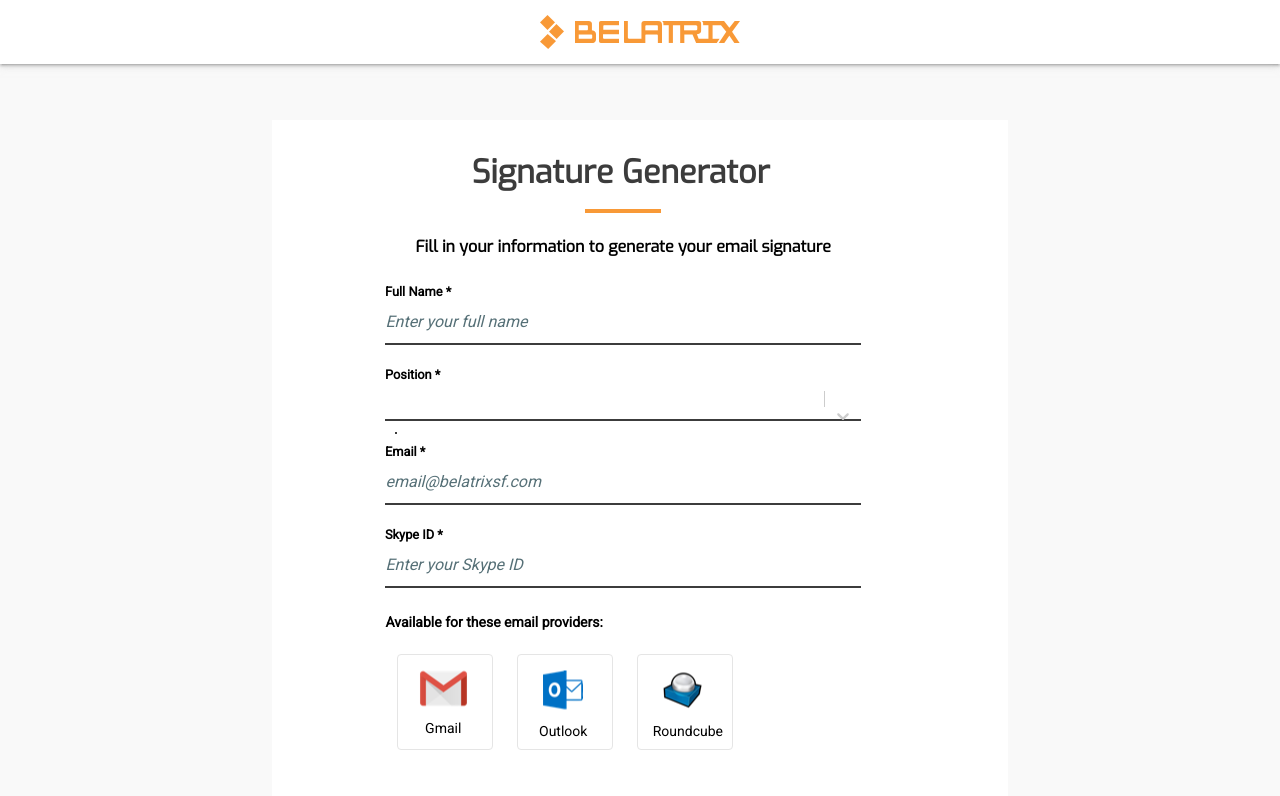
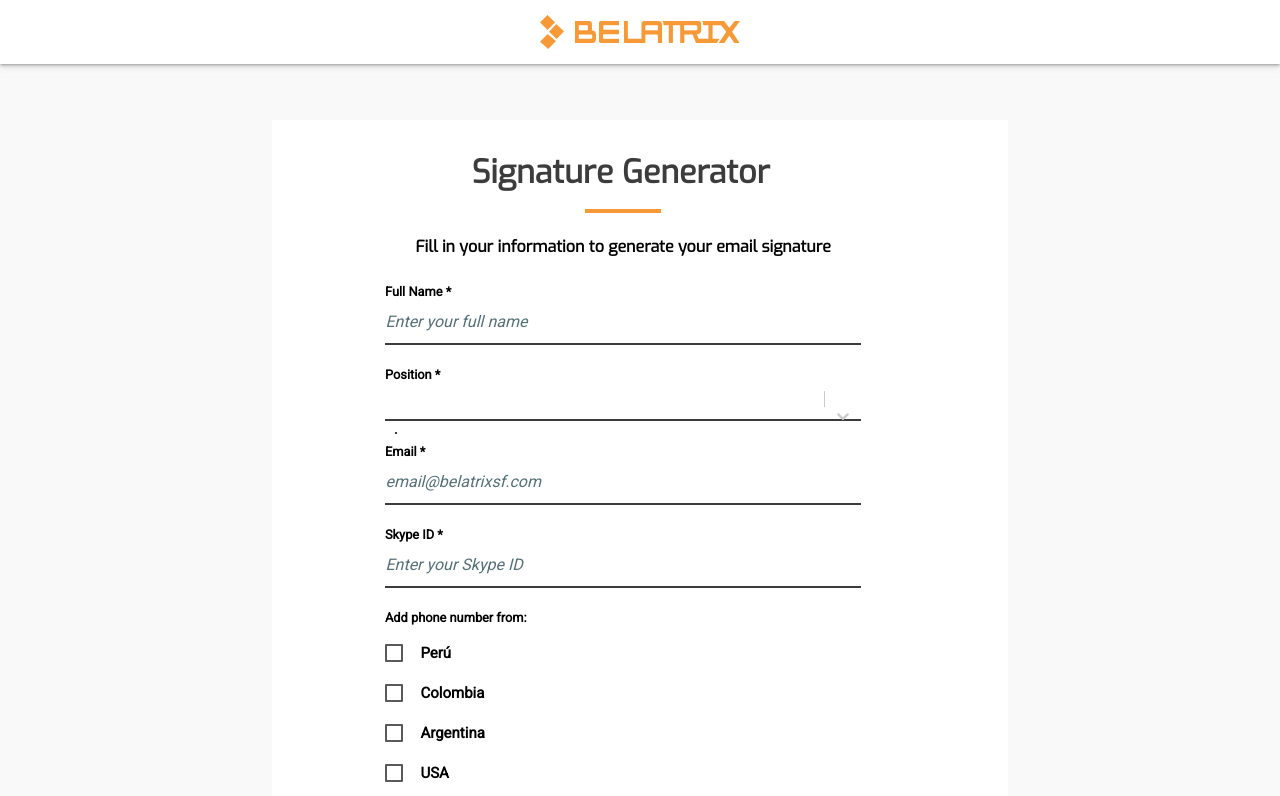
Before and after one commit to let1s3n/signature-generator, a React (Create React App) app: page / in a window 1280 px wide. Shown: the top 796 px of the page. Built offline with nearby package versions, Linux system fonts and the light colour scheme.

Commit message:
correction of the modal issue

```diff
--- a/src/App.css
+++ b/src/App.css
@@ -46,7 +46,7 @@ input.select-dropdown {
 
 .container {
   background-color: #fff;
-  height: 784px;
+  height: auto;
   width: 736px;
 }
 
--- a/src/Form.js
+++ b/src/Form.js
@@ -1,8 +1,10 @@
 import React from "react";
+import $ from "jquery";
 import "materialize-css";
 import "materialize-css/dist/css/materialize.min.css";
 import Select from "react-select";
 import CopyContentButton from "./CopyContentButton";
+import M from 'materialize-css'
 
 const options = [
   { value: "UX Designer", label: "UX Designer" },
@@ -20,6 +22,12 @@ const options = [
   { value: "Office Manager", label: "Office Manager" },
   { value: "RRHH", label: "RRHH" }
 ];
+/* const locationOptions = [
+  { value: "1111111111", label: "Perú" },
+  { value: "2222222222", label: "Colombia" },
+  { value: "3333333333", label: "Argentina" },
+  { value: "4444444444", label: "USA" }
+]; */
 
 export default class Form extends React.Component {
   constructor(props) {
@@ -27,18 +35,28 @@ export default class Form extends React.Component {
     this.state = {
       /* === To-Do : little hack to make placeholder prop work === */
       //value: '',
-      fullName: '',
-      position: { label: '', value: '' },
-      email: '',
-      title: '<b>Belatrix Software</b>',
-      skypeId: '',
-      emailService: ''
+      fullName: "",
+      position: { label: "", value: "" },
+      email: "",
+      title: "<b>Belatrix Software</b>",
+      skypeId: "",
+      emailService: "",
+      phoneNumbers:""
     };
   }
 
   handleSubmit = event => {
+
+    // Se llama después de que el navegador ya valida los required, etc...
     event.preventDefault();
-    const data = this.state;
+
+    const buttonMaterializeInstance = M.Modal.getInstance(this.modal.current)
+    const validoAdicional = true;
+    if (validoAdicional) {
+
+      buttonMaterializeInstance.open()
+    }
+    /* const data = this.state; */
   };
 
   handleInputChange = event => {
@@ -58,6 +76,16 @@ export default class Form extends React.Component {
     /* let obj ={value: position.value, label: position.label};
     this.setState({value: obj}); */
   };
+
+  toggleCheckbox = number =>{
+   console.log(number.value);
+
+   /* this.componentDidMount(){
+     $("#personalPhoneInput").show()
+    } */
+  };
+
+  modal = React.createRef()
 
   render() {
     const { fullName, position } = this.state;
@@ -106,40 +134,46 @@ export default class Form extends React.Component {
     };
 
     return (
-      <div className="row main">
-        <div className="title">
-          <h2 className="signature-generator">Signature Generator</h2>
+      <div className='row main'>
+        <div className='title'>
+          <h2 className='signature-generator'>Signature Generator</h2>
         </div>
-        <div className="divider"/>
-        <div id="subtitle" className="subtitle">
-          <h6 className="fill-in-your-informa">
+        <div className='divider' />
+        <div id='subtitle' className='subtitle'>
+          <h6 className='fill-in-your-informa'>
             Fill in your information to generate your email signature
           </h6>
         </div>
 
-        <form onSubmit={this.handleSubmit} className="col s12" id="myForm">
-          <div className="row input">
-            <div className="input-field col s12">
+        <form
+          id='myForm'
+          ref='form'
+          onSubmit={this.handleSubmit}
+          className='col s12'
+          id='myForm'
+        >
+          <div className='row input'>
+            <div className='input-field col s12'>
               <input
                 required
-                placeholder="Enter your full name"
-                id="full_name"
-                name="fullName"
-                type="text"
-                className="validate"
+                placeholder='Enter your full name'
+                id='full_name'
+                name='fullName'
+                type='text'
+                className='validate'
                 onChange={this.handleInputChange}
               />
-              <label className="active" htmlFor="first_name">
+              <label className='active' htmlFor='first_name'>
                 Full Name *
               </label>
             </div>
           </div>
-          <div className="row input">
-            <div className="input-field col s12">
+          <div className='row input'>
+            <div className='input-field col s12'>
               <Select
                 styles={colourStyles}
                 required
-                name="position"
+                name='position'
                 value={this.state.position}
                 onChange={this.handleChange}
                 options={options}
@@ -147,76 +181,117 @@ export default class Form extends React.Component {
                 //value={this.state.value}
               />
 
-              <label className="active" htmlFor="position" id="word">
+              <label className='active' htmlFor='position' id='word'>
                 Position *
               </label>
             </div>
           </div>
-          <div className="row input">
-            <div className="input-field col s12">
+          <div className='row input'>
+            <div className='input-field col s12'>
               <input
-                placeholder="email@belatrixsf.com"
-                id="email"
-                type="email"
-                className="validate"
-                name="email"
+                placeholder='email@belatrixsf.com'
+                id='email'
+                type='email'
+                className='validate'
+                name='email'
                 onChange={this.handleInputChange}
               />
               <label
-                className="active"
-                htmlFor="email"
-                data-error="Please add @"
-                required="required"
-                aria-required="true"
+                className='active'
+                htmlFor='email'
+                data-error='Please add @'
+                required='required'
+                aria-required='true'
               >
                 Email *
               </label>
             </div>
           </div>
-          <div className="row input">
-            <div className="input-field col s12">
+          <div className='row input'>
+            <div className='input-field col s12'>
               <input
-                placeholder="Enter your Skype ID"
-                id="skypeId"
-                name="skypeId"
-                type="text"
-                className="validate"
+                placeholder='Enter your Skype ID'
+                id='skypeId'
+                name='skypeId'
+                type='text'
+                className='validate'
                 onChange={this.handleInputChange}
               />
-              <label className="active" htmlFor="skypeId">
+              <label className='active' htmlFor='skypeId'>
                 Skype ID *
               </label>
             </div>
           </div>
 
-          <div className="row email-services-section">
-            <div className="col s12">
-              <div className="row">
-                <div className="col s12">
-                  <span className="email-service-span">
+          <div className='row input'>
+            <div className='input-field col s12'>
+              <p>
+                <label>
+                  <input type='checkbox' />
+                  <span>Perú</span>
+                </label>
+              </p>
+              <p>
+                <label>
+                  <input type='checkbox' />
+                  <span>Colombia</span>
+                </label>
+              </p>
+              <p>
+                <label>
+                  <input type='checkbox' />
+                  <span>Argentina</span>
+                </label>
+              </p>
+              <p>
+                <label>
+                  <input type='checkbox'/>
+                  <span>USA</span>
+                </label>
+              </p>
+              <p>
+                <label>
+                  <input id="personalNumber" value="98789798" type='checkbox' checked={this.state.active} className="filled-in" onChange={this.toggleCheckbox}/>
+                  <span>Personal</span>
+                </label>
+              </p>
+              {/* input to show for personal phone numbers when personal checkbox is checked */}
+              {/* <input id="personalPhoneInput" type="text" hidden/> */}
+
+              <label className='active' htmlFor='skypeId'>
+                Add phone number from:
+              </label>
+            </div>
+          </div>
+
+          <div className='row email-services-section'>
+            <div className='col s12'>
+              <div className='row'>
+                <div className='col s12'>
+                  <span className='email-service-span'>
                     Available for these email providers:
                   </span>
                 </div>
               </div>
-              <div className="email-service-container">
-                <div className="row-buttons">
-                  <div className="col s12" onChange={this.handleInputChange}>
-                    <div className="rectangle">
-                      <span className="btn-flat no-cursor">
-                        <img src={require("./gmail.png")} alt="" />
-                        <span className="button-text">Gmail</span>
+              <div className='email-service-container'>
+                <div className='row-buttons'>
+                  <div className='col s12' onChange={this.handleInputChange}>
+                    <div className='rectangle'>
+                      <span className='btn-flat no-cursor'>
+                        <img src={require("./gmail.png")} alt='' />
+                        <span className='button-text'>Gmail</span>
                       </span>
                     </div>
-                    <div className="rectangle">
-                      <span className="btn-flat no-cursor">
-                        <img src={require("./outlook.png")} alt="" />
-                        <span className="button-text">Outlook</span>
+                    <div className='rectangle'>
+                      <span className='btn-flat no-cursor'>
+                        <img src={require("./outlook.png")} alt='' />
+                        <span className='button-text'>Outlook</span>
                       </span>
                     </div>
-                    <div className="rectangle">
-                      <span className="btn-flat no-cursor">
-                        <img src={require("./roundcube.png")} alt="" />
-                        <span className="button-text">Roundcube</span>
+                    <div className='rectangle'>
+                      <span className='btn-flat no-cursor'>
+                        <img src={require("./roundcube.png")} alt='' />
+                        <span className='button-text'>Roundcube</span>
                       </span>
                     </div>
                   </div>
@@ -224,30 +299,31 @@ export default class Form extends React.Component {
               </div>
             </div>
           </div>
-          <div className="button-final-container">
+          <div className='button-final-container'>
             <button
-              className="button-final btn-flat modal-trigger"
-              type="submit"
-              name="action"
-              data-target="modal1"
+              className='button-final btn-flat modal-trigger'
+              type='submit'
+              name='action'
+
+              /* data-target='modal1' */
             >
               GENERATE SIGNATURE
             </button>
           </div>
         </form>
 
-        <div id="modal1" className="modal">
-          <div className="modal-content">
-            <img id="img-confirm" src={require("./confirmation.png")} alt="" />
+        <div id='modal1' className='modal' ref={this.modal}>
+          <div className='modal-content'>
+            <img id='img-confirm' src={require("./confirmation.png")} alt='' />
 
-            <h2 className="signature-generated">Signature Generated</h2>
-            <h4 className="subtitle">
+            <h2 className='signature-generated'>Signature Generated</h2>
+            <h4 className='subtitle'>
               Just copy the information below to add it to your email
             </h4>
           </div>
-          <div className="modal-footer">
-            <div className="footer-cage">
-              <div className="footer-cage-text">
+          <div className='modal-footer'>
+            <div className='footer-cage'>
+              <div className='footer-cage-text'>
                 {fullName} {position.label}...
               </div>
             </div>
@@ -257,8 +333,8 @@ export default class Form extends React.Component {
             </div>
           </div>
         </div>
-        <div className="fixed">
-          <div className="copied-to-clipboard">COPIED TO CLIPBOARD</div>
+        <div className='fixed'>
+          <div className='copied-to-clipboard'>COPIED TO CLIPBOARD</div>
         </div>
       </div>
     );
```
Also changed, not shown: public/index.html (+2 -13 lines).
